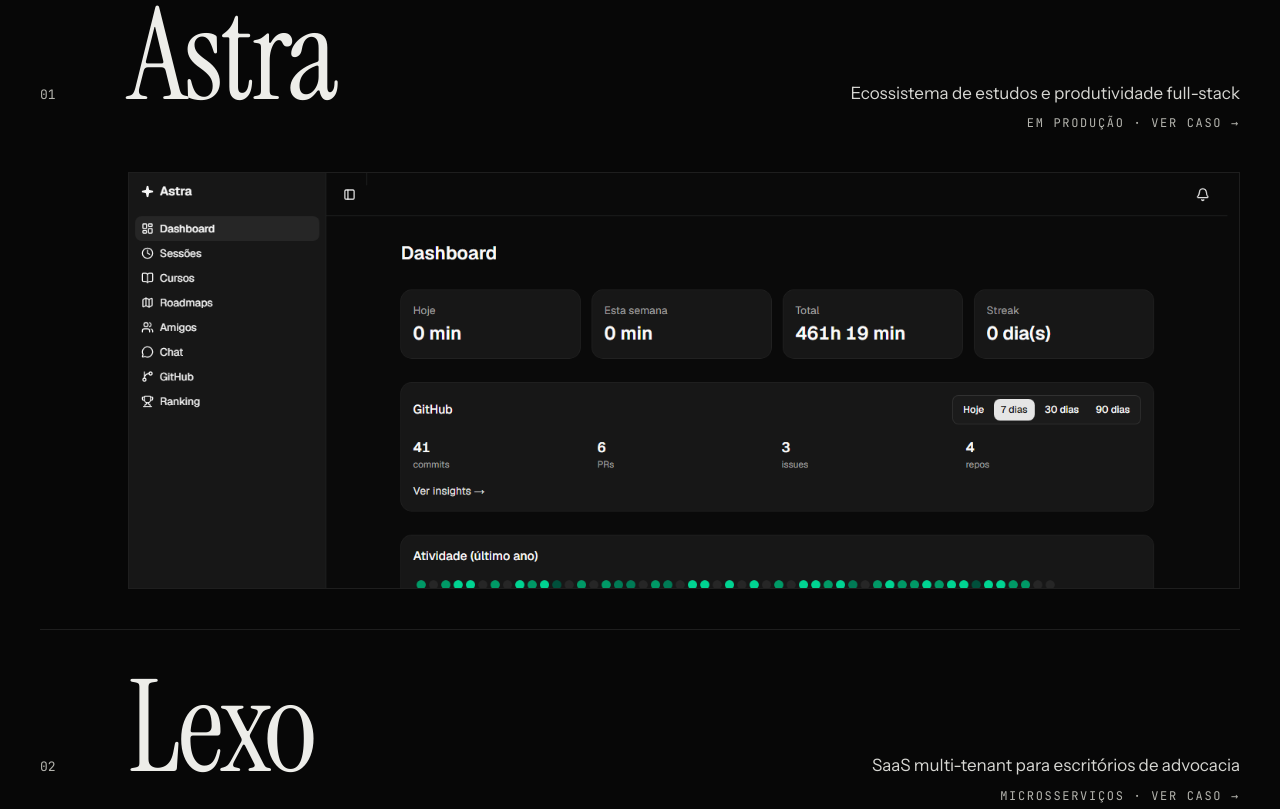
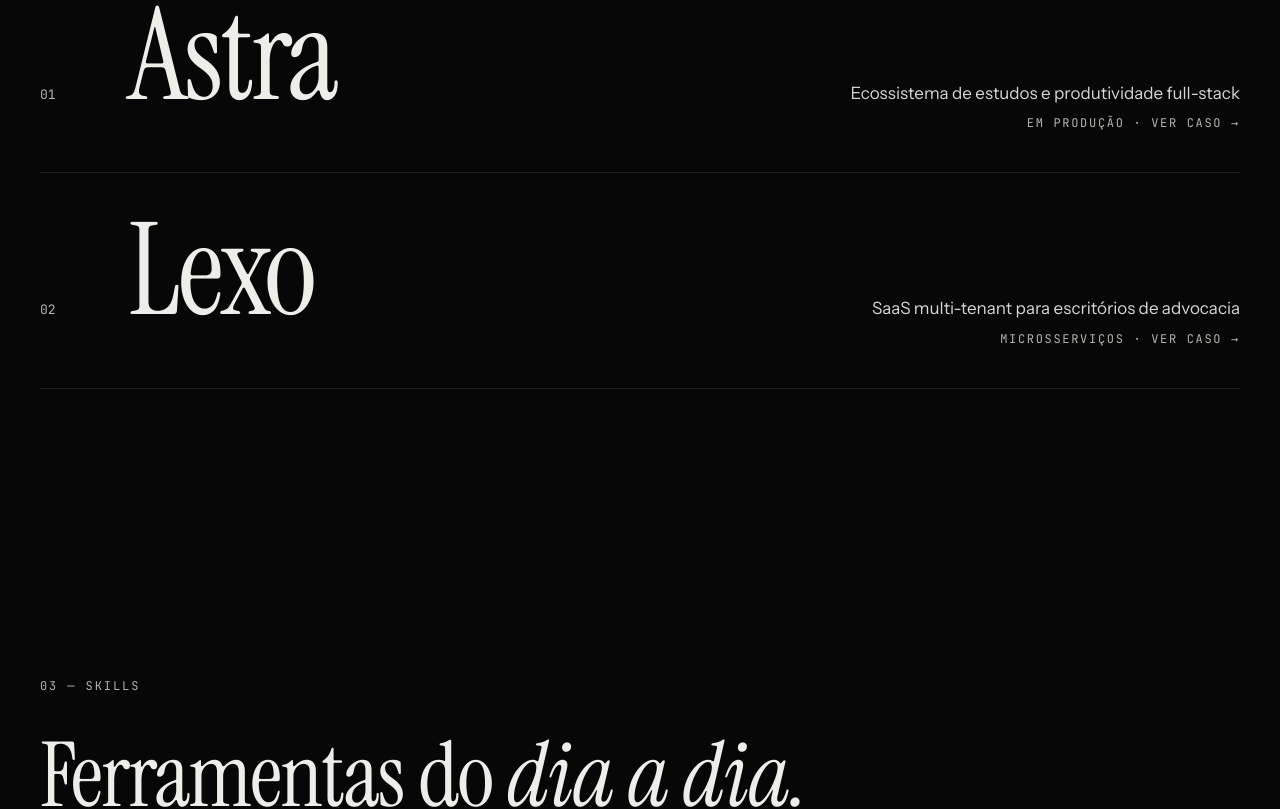
Before and after one commit to KauanDiNubila/kauan-dev, a React (Vite) app: page / in a window 1280 px wide. Shown: the part 2300-3109 px from the top of the page. Built offline with nearby package versions, Linux system fonts and the light colour scheme.

Commit message:
Keep project list typographic, images only in case view

```diff
--- a/src/components/Projects.tsx
+++ b/src/components/Projects.tsx
@@ -1,6 +1,6 @@
 import { useRef, useState } from "react"
 import { Sheet } from "@/components/Sheet"
-import { cover, projects, shots, type Project } from "@/data/projects"
+import { projects, shots, type Project } from "@/data/projects"
 import { useDesktop } from "@/hooks/useDesktop"
 import { useSectionReveal } from "@/hooks/useSectionReveal"
 
@@ -122,7 +122,7 @@
 
         <ul className="border-t border-line" onPointerLeave={() => setHover(null)}>
           {projects.map((p) => {
-            const expanded = !desktop || hover?.slug === p.slug
+            const active = desktop && hover?.slug === p.slug
             return (
               <li key={p.slug} data-reveal className="border-b border-line">
                 <button
@@ -137,7 +137,7 @@
                     <span className="font-mono text-[13px] text-muted">{p.index}</span>
                     <span
                       className={`font-serif text-[clamp(56px,10vw,150px)] leading-[0.9] tracking-[-0.02em] transition-[translate] duration-500 ${
-                        expanded && desktop ? "translate-x-3 italic" : ""
+                        active ? "translate-x-3 italic" : ""
                       }`}
                     >
                       {p.name}
@@ -146,23 +146,6 @@
                       <span className="text-[17px] text-foreground/90">{p.summary}</span>
                       <span className="font-mono text-[12px] tracking-[0.14em] text-muted uppercase">
                         {p.tag} · ver caso →
-                      </span>
-                    </span>
-                  </span>
-                  <span
-                    className={`grid transition-[grid-template-rows] duration-700 ease-[cubic-bezier(.2,.8,.2,1)] motion-reduce:transition-none ${
-                      expanded ? "grid-rows-[1fr]" : "grid-rows-[0fr]"
-                    }`}
-                  >
-                    <span className="block overflow-hidden">
-                      <span className="mt-8 block aspect-[16/10] overflow-hidden border border-line md:mt-10 md:ml-[88px] md:aspect-[16/6]">
-                        <img
-                          src={cover(p)}
-                          alt={`${p.name}, tela principal`}
-                          className={`size-full object-cover object-top transition-transform duration-[1200ms] ease-out ${
-                            expanded ? "scale-100" : "scale-105"
-                          }`}
-                        />
                       </span>
                     </span>
                   </span>
--- a/src/data/projects.ts
+++ b/src/data/projects.ts
@@ -61,4 +61,3 @@
 ]
 
 export const shots = (p: Project) => [1, 2, 3, 4].map((n) => `/images/${p.slug}/${n}.png`)
-export const cover = (p: Project) => `/images/${p.slug}/2.png`
```
